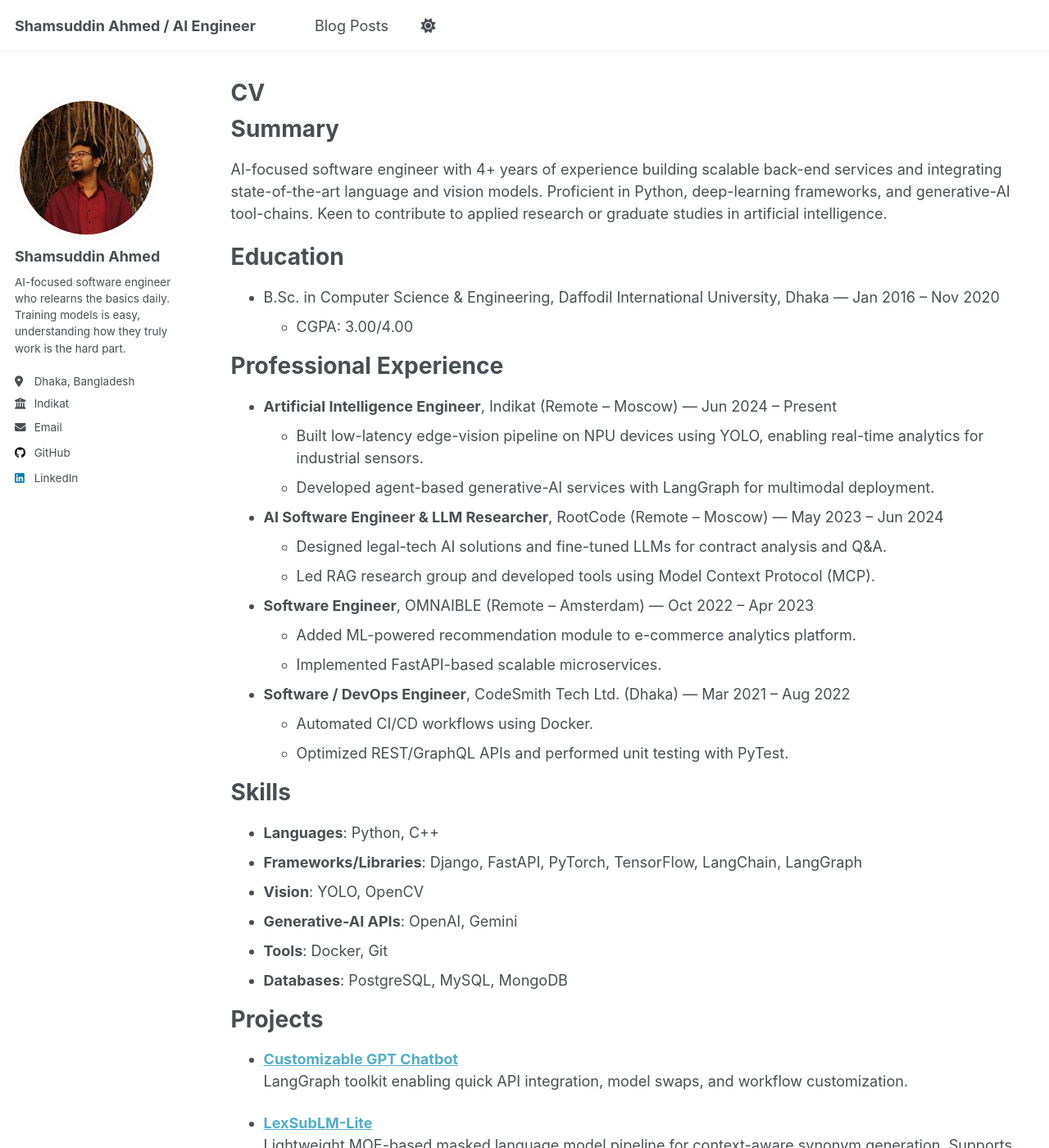
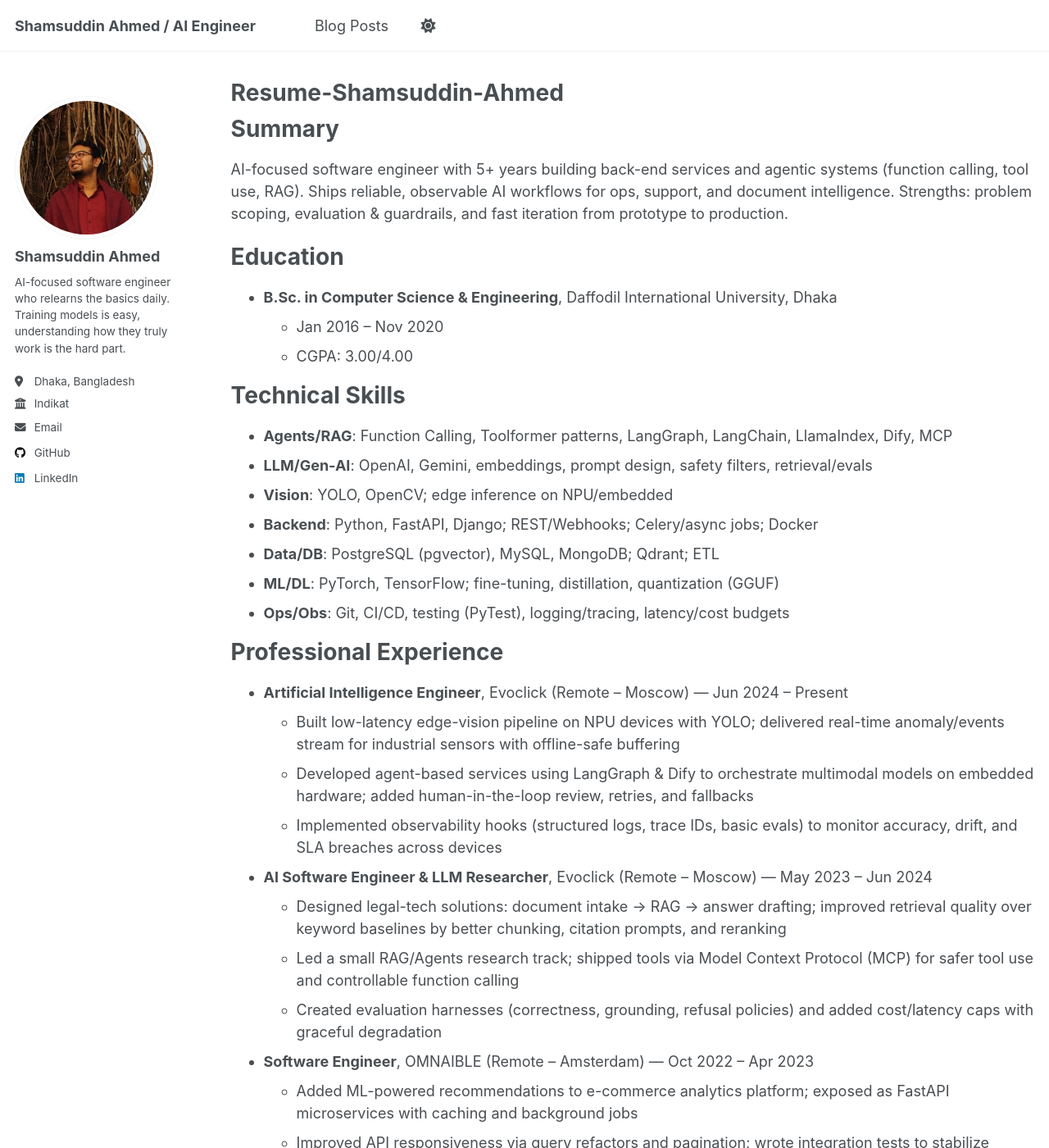
Before and after one commit to shamspias/shamspias.github.io, a Jekyll site: the page built from _pages/cv.md, in a window 1280 px wide and 1400 px high. Shown: the whole window at 82% size. Built offline with Jekyll 4.4.1, drawn with Linux system fonts in a browser that asks for light colours; some of the changed text lies outside the part shown.

Commit message:
fix resume

```diff
--- a/_pages/cv.md
+++ b/_pages/cv.md
@@ -1,6 +1,6 @@
 ---
 layout: archive
-title: "CV"
+title: "Resume-Shamsuddin-Ahmed"
 permalink: /cv/
 author_profile: true
 redirect_from:
@@ -11,61 +11,108 @@
 
 Summary
 ======
-AI-focused software engineer with 4+ years of experience building scalable back-end services and integrating
-state-of-the-art language and vision models. Proficient in Python, deep-learning frameworks, and generative-AI
-tool-chains. Keen to contribute to applied research or graduate studies in artificial intelligence.
+AI-focused software engineer with 5+ years building back-end services and agentic systems (function calling, tool use,
+RAG). Ships reliable, observable AI workflows for ops, support, and document intelligence. Strengths: problem scoping,
+evaluation & guardrails, and fast iteration from prototype to production.
 
 Education
 ======
 
-* B.Sc. in Computer Science & Engineering, Daffodil International University, Dhaka — Jan 2016 – Nov 2020
+* **B.Sc. in Computer Science & Engineering**, Daffodil International University, Dhaka
+    * Jan 2016 – Nov 2020
     * CGPA: 3.00/4.00
+
+Technical Skills
+======
+
+* **Agents/RAG**: Function Calling, Toolformer patterns, LangGraph, LangChain, LlamaIndex, Dify, MCP
+* **LLM/Gen-AI**: OpenAI, Gemini, embeddings, prompt design, safety filters, retrieval/evals
+* **Vision**: YOLO, OpenCV; edge inference on NPU/embedded
+* **Backend**: Python, FastAPI, Django; REST/Webhooks; Celery/async jobs; Docker
+* **Data/DB**: PostgreSQL (pgvector), MySQL, MongoDB; Qdrant; ETL
+* **ML/DL**: PyTorch, TensorFlow; fine-tuning, distillation, quantization (GGUF)
+* **Ops/Obs**: Git, CI/CD, testing (PyTest), logging/tracing, latency/cost budgets
 
 Professional Experience
 ======
 
-* **Artificial Intelligence Engineer**, Indikat (Remote – Moscow) — Jun 2024 – Present
-    * Built low-latency edge-vision pipeline on NPU devices using YOLO, enabling real-time analytics for industrial
-      sensors.
-    * Developed agent-based generative-AI services with LangGraph for multimodal deployment.
+* **Artificial Intelligence Engineer**, Evoclick (Remote – Moscow) — Jun 2024 – Present
+    * Built low-latency edge-vision pipeline on NPU devices with YOLO; delivered real-time anomaly/events stream for
+      industrial sensors with offline-safe buffering
+    * Developed agent-based services using LangGraph & Dify to orchestrate multimodal models on embedded hardware; added
+      human-in-the-loop review, retries, and fallbacks
+    * Implemented observability hooks (structured logs, trace IDs, basic evals) to monitor accuracy, drift, and SLA
+      breaches across devices
 
-* **AI Software Engineer & LLM Researcher**, RootCode (Remote – Moscow) — May 2023 – Jun 2024
-    * Designed legal-tech AI solutions and fine-tuned LLMs for contract analysis and Q&A.
-    * Led RAG research group and developed tools using Model Context Protocol (MCP).
+* **AI Software Engineer & LLM Researcher**, Evoclick (Remote – Moscow) — May 2023 – Jun 2024
+    * Designed legal-tech solutions: document intake → RAG → answer drafting; improved retrieval quality over keyword
+      baselines by better chunking, citation prompts, and reranking
+    * Led a small RAG/Agents research track; shipped tools via Model Context Protocol (MCP) for safer tool use and
+      controllable function calling
+    * Created evaluation harnesses (correctness, grounding, refusal policies) and added cost/latency caps with graceful
+      degradation
 
 * **Software Engineer**, OMNAIBLE (Remote – Amsterdam) — Oct 2022 – Apr 2023
-    * Added ML-powered recommendation module to e-commerce analytics platform.
-    * Implemented FastAPI-based scalable microservices.
+    * Added ML-powered recommendations to e-commerce analytics platform; exposed as FastAPI microservices with caching
+      and background jobs
+    * Improved API responsiveness via query refactors and pagination; wrote integration tests to stabilize releases
 
 * **Software / DevOps Engineer**, CodeSmith Tech Ltd. (Dhaka) — Mar 2021 – Aug 2022
-    * Automated CI/CD workflows using Docker.
-    * Optimized REST/GraphQL APIs and performed unit testing with PyTest.
+    * Automated CI/CD with Docker; hardened REST/GraphQL APIs; introduced monitoring and structured logging for faster
+      incident resolution
+    * Maintained deployments and unit tests (PyTest), increasing release confidence and reducing regressions
 
-Skills
+Selected Projects
 ======
 
-* **Languages**: Python, C++
-* **Frameworks/Libraries**: Django, FastAPI, PyTorch, TensorFlow, LangChain, LangGraph
-* **Vision**: YOLO, OpenCV
-* **Generative-AI APIs**: OpenAI, Gemini
-* **Tools**: Docker, Git
-* **Databases**: PostgreSQL, MySQL, MongoDB
+* [**VibeVoice Studio**](https://github.com/shamspias/vibevoice-studio) — AI Voice Synthesis App
+  Web UI + FastAPI for Microsoft VibeVoice TTS; voice cloning/training, multi-speaker mixing, streaming generation,
+  downloads
 
-Projects
+* [**PlugBot**](https://github.com/shamspias/PlugBot) — Dify ↔ Telegram Bridge
+  Next.js dashboard + FastAPI backend to manage multiple Dify apps and Telegram bots; streaming replies, health checks,
+  encrypted secrets, Docker one-command deploy
+
+* [**Dify Plugin: GigaChat Model Provider**](https://github.com/shamspias/dify-gigachat-plugin)
+  Adds Sber GigaChat text/vision/function-calling and embeddings to Dify with configurable scopes and SSL handling
+
+* [**Dify Plugin: PDF → Image Converter**](https://github.com/shamspias/dify-pdf-image-converter)
+  Converts PDFs to page images (PNG/JPEG) with DPI/quality options; supports file URLs and batch processing
+
+* [**Dify Plugin: Nmap Network Scanner**](https://github.com/shamspias/dify-nmap)
+  Enterprise-grade Nmap integration (port/OS/service/vuln scans), profiles and safe-mode defaults, JSON/XML outputs
+
+* [**Customizable GPT Chatbot (Agentic Toolkit)**](https://github.com/shamspias/customizable-gpt-chatbot)
+  LangGraph toolkit for tool-calling agents; model swaps, API adapters, workflow customization; includes basic evals and
+  cost/latency controls
+
+* [**LexSubLM-Lite**](https://github.com/shamspias/lexsublm-lite) — Contextual Lexical Substitution
+  Lightweight MoE-style masked-LM pipeline; GGUF quantization, POS-aware filtering, ProLex/SWORDS evaluation
+
+Current Ongoing Research
 ======
 
-* [**Customizable GPT Chatbot**](https://github.com/shamspias/customizable-gpt-chatbot)
-  LangGraph toolkit enabling quick API integration, model swaps, and workflow customization.
+**AI-Driven Discovery of Natural Product Inhibitors for Viral Proteases**
+*Multi-source data integration, ML screening, docking validation*
 
-* [**LexSubLM-Lite**](https://github.com/shamspias/lexsublm-lite)
-  Lightweight MOE-based masked language model pipeline for context-aware synonym generation. Supports quantization, POS
-  filtering, and writing assistance use-cases.
+* Aggregate bioactivity data (ChEMBL, BindingDB, PubChem, ZINC, COVID Moonshot); train virus-specific ensemble
+  classifiers with scaffold-based splits for generalization
+* Screen COCONUT (~695k natural compounds); shortlist via docking with hit threshold ≤ -8.0 kcal/mol; analyze
+  interactions at catalytic residues; generate prioritized candidates for wet-lab validation
+
+**Event-Responsive Ad Optimization System**
+*Two-input (product, event) → complete campaign generation*
+
+* Pipeline includes relevance scoring, audience identification, LLM-based keyword/copy/visual generation, channel &
+  timing selection, budget pacing, and CTR/ROI prediction; built for sub-5s responses with ethical guardrails
+* Architecture implements event impact scoring, tone/visual theming, platform selection, A/B configuration, and
+  monitoring. (Results in progress; full bibliography available on request)
 
 Certifications
 ======
 
 * HackerRank: Problem Solving (Basic & Intermediate), Python (Basic)
-* LinkedIn: Baseline – Data, ML, AI
+* Google: Baseline – Data, ML, AI
 
 Languages
 ======
```
